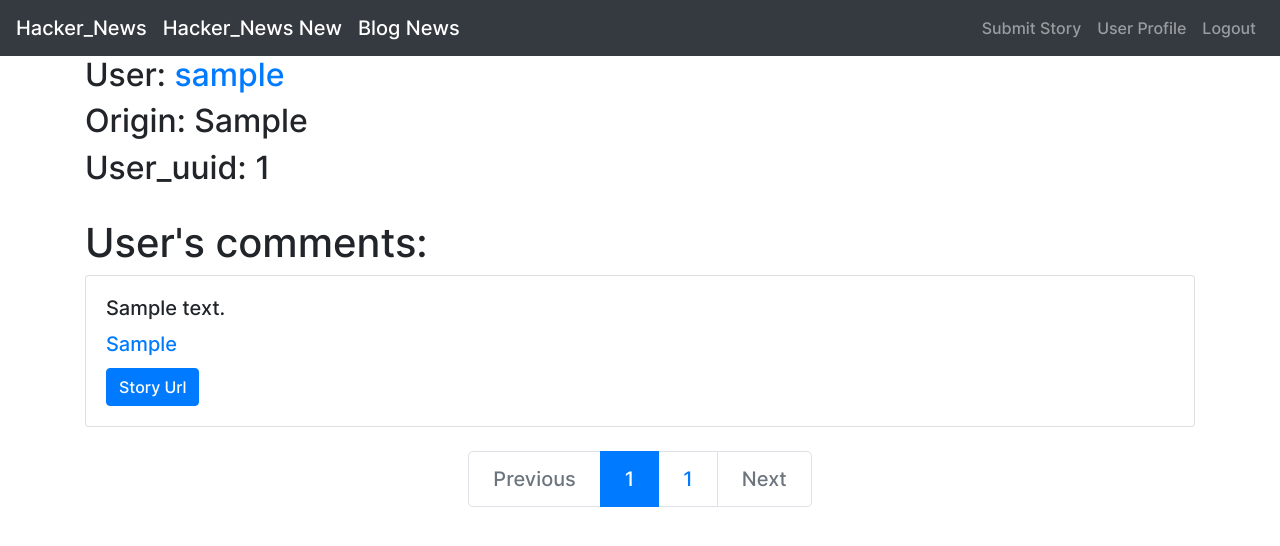
After one commit to BorodaUA/flask_frontend, a Python web app: template users/templates/user_comments.html in a window 1280 px wide. The commit adds this page. Shown: the top 546 px of the page. Run offline with Jinja, Linux system fonts and the light colour scheme; the template is opened without the code that fills it: most values are stand-ins (such as "Sample title", 1, 10 or a date in 2020); some libraries are stand-ins or nearby versions.

Commit message:
/users/<username>/comments?pagenumber=N endpoint for user's comments

```diff
--- /dev/null
+++ b/users/templates/user_comments.html
@@ -0,0 +1,73 @@
+{% extends "base.html" %}
+{% block content %}
+<div id="container" class="container">
+  <h2 id="username">User: <a href="{{ url_for('users.user_profile_page_func', username=username)}}">{{username}}</a></h2>
+{% if user_origin %}
+<h2 id="user_origin">Origin: {{user_origin}} </h2>
+{% endif %}
+{% if user_uuid %}
+<h2 id="user_uuid">User_uuid: {{user_uuid}} </h2>
+{% endif %}
+{% if username %}
+{% if comments %}
+<br>
+<h1>User's comments:</h1>
+{% for comment in comments['items']%}
+<div id="comment" data-comment_id="{{ comment.id }}">
+  <div class="card">
+    <div class="card-body">
+      <h5 class="card-title" id="comment_text {{comment.id}}">{{comment.text}}</h5>
+      <a href="{{ url_for('users.user_profile_page_func', username=comment.by)}}"><h5 class="card-title" id="comment_by {{comment.id}}">{{comment.by}}</h5></a>
+      <a class="btn btn-primary story_url" href="{{ url_for('news.blognews_story_page_func', story_id=comment.parent)}}">Story Url</a>
+    </div>
+  </div>
+</div>
+{% endfor %}
+<br>
+<nav aria-label="Page navigation example">
+  <ul class="pagination pagination-lg justify-content-center">
+  {% if comments.has_previous %}
+      <li class="page-item">
+          <a class="page-link" href="{{ url_for('users.user_profile_comments_page_func', username=username, pagenumber=comments.previous_page)}}" tabindex="-1" aria-disabled="true">Previous</a>
+      </li>
+  {% else %}
+      <li class="page-item disabled">
+          <a class="page-link" href="#" tabindex="-1" aria-disabled="true">Previous</a>
+      </li>
+  {% endif %}
+
+  {% if comments.current_page != 1 and comments.previous_page != 1  %}
+      <li class="page-item"><a class="page-link" href="{{ url_for('users.user_profile_comments_page_func', username=username, pagenumber=1)}}">1</a></li>
+      <li class="page-item disabled"><a class="page-link" href="#">...</a></li>
+  {% endif %}
+
+  {% if comments.previous_page  %}
+      <li class="page-item"><a class="page-link" href="{{ url_for('users.user_profile_comments_page_func', username=username, pagenumber=comments.previous_page)}}">{{comments.previous_page}}</a></li>
+  {% endif %}
+
+      <li class="page-item active"><a class="page-link" href="{{ url_for('users.user_profile_comments_page_func', username=username, pagenumber=comments.current_page,)}}">{{comments.current_page}}</a></li>
+
+  {% if comments.next_page %}
+      <li class="page-item"><a class="page-link" href="{{ url_for('users.user_profile_comments_page_func', username=username, pagenumber=comments.next_page)}}">{{comments.next_page}}</a></li>
+  {% endif %}
+  {% if comments.current_page != comments.pages and comments.current_page != comments.pages - 1 %}
+      <li class="page-item disabled"><a class="page-link" href="#">...</a></li>
+      <li class="page-item"><a class="page-link" href="{{ url_for('users.user_profile_comments_page_func', username=username, pagenumber=comments.pages)}}">{{comments.pages}}</a></li>
+  {% endif %}
+
+  {% if comments.has_next %}
+      <li class="page-item">
+          <a class="page-link" href="{{ url_for('users.user_profile_comments_page_func', username=username, pagenumber=comments.next_page)}}">Next</a>
+      </li>
+  {% else %}
+      <li class="page-item disabled">
+          <a class="page-link" href="#">Next</a>
+      </li>
+  {% endif %}
+  </ul>
+</nav>
+<br>
+{% endif %}
+{% endif %}
+</div>
+{% endblock %}
--- a/users/templates/user_profile.html
+++ b/users/templates/user_profile.html
@@ -10,6 +10,6 @@
 {% endif %}
 <br>
 <h2><a href="{{ url_for('users.user_profile_stories_page_func', username=username)}}">User's stories</a></h2>
-<h2><a href="#">User's comments</a></h2>
+<h2><a href="{{ url_for('users.user_profile_comments_page_func', username=username)}}">User's comments</a></h2>
 </div>
 {% endblock %}
```
Also changed, not shown: users/bp.py (+8 -1 lines).
